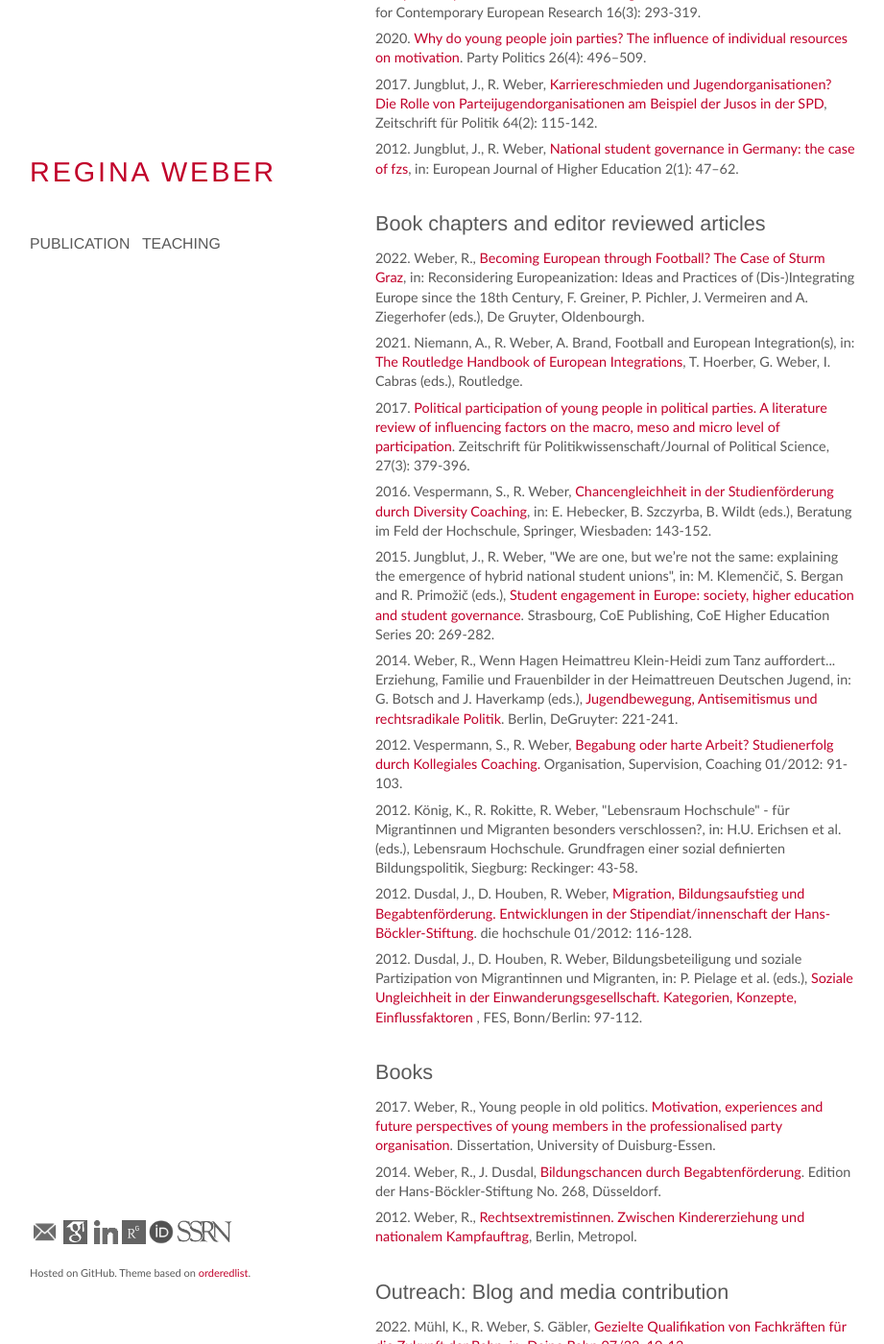
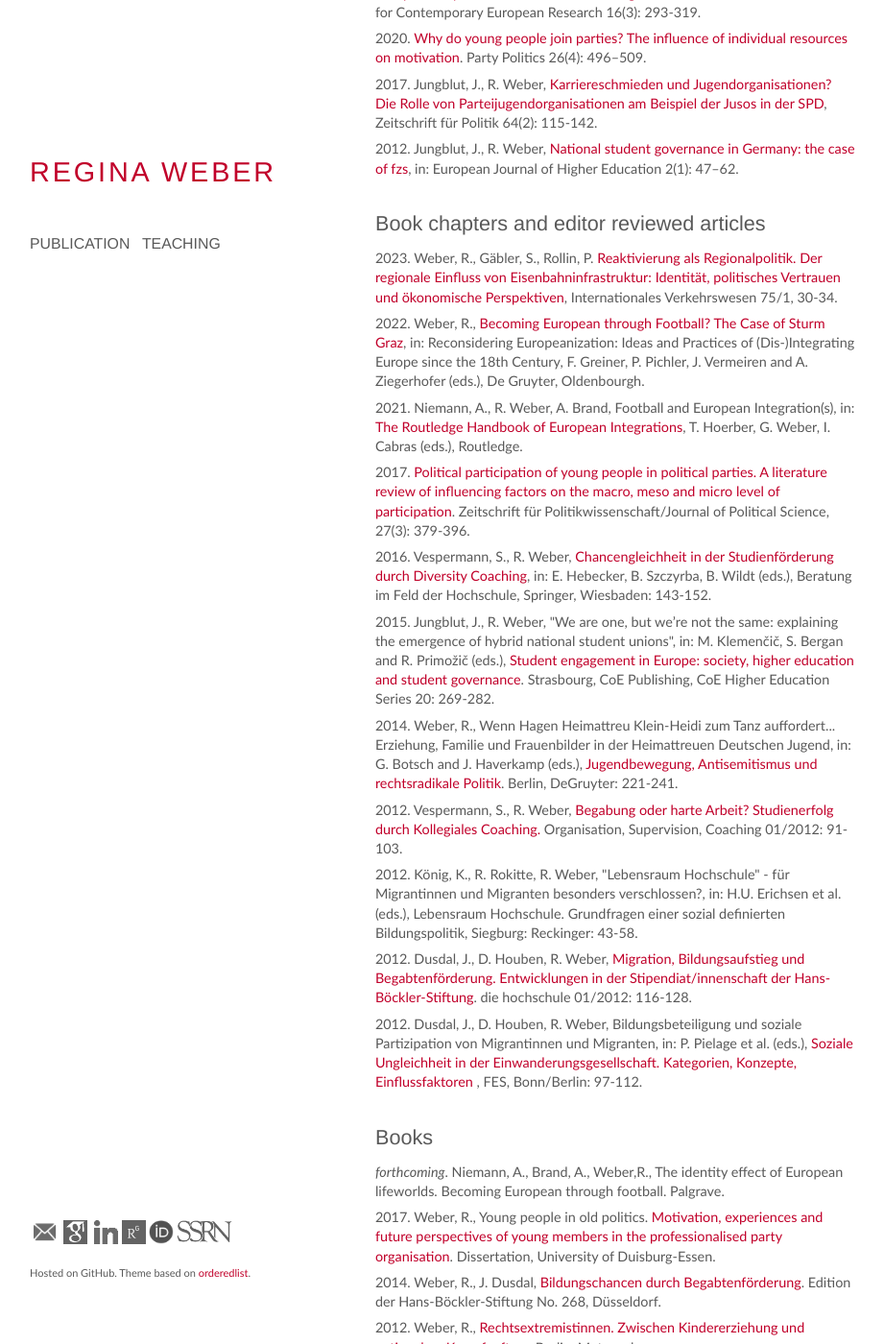
Before and after one commit to robertocabreratapia/robertocabreratapia.github.io, a Jekyll site: the page built from publication.html, in a window 1280 px wide and 1400 px high, scrolled down 524 px. Shown: the whole window at 96% size, without its empty margins (179-1100 px from the left). Built offline with Jekyll 4.4.1, drawn with Linux system fonts in a browser that asks for light colours.

Commit message:
Update publication.html

```diff
--- a/publication.html
+++ b/publication.html
@@ -16,6 +16,7 @@ layout: default
 
 <h2 id="chapter">Book chapters and editor reviewed articles</h2>
 <ul>
+ <li>2023. Weber, R., Gäbler, S., Rollin, P. <a href="">Reaktivierung als Regionalpolitik. Der regionale Einfluss von Eisenbahninfrastruktur: Identität, politisches Vertrauen und ökonomische Perspektiven</a>, Internationales Verkehrswesen 75/1, 30-34.</li>
  <li>2022. Weber, R., <a href="http://ssrn.com/abstract=3801041">Becoming European through Football? The Case of Sturm Graz</a>, in: Reconsidering Europeanization: Ideas and Practices of (Dis-)Integrating Europe since the 18th Century, F. Greiner, P. Pichler, J. Vermeiren and A. Ziegerhofer (eds.), De Gruyter, Oldenbourgh.</li>
  <li>2021. Niemann, A., R. Weber, A. Brand, Football and European Integration(s), in: <a href="https://www.routledge.com/The-Routledge-Handbook-of-European-Integrations/Hoerber-Weber-Cabras/p/book/9780367203078#">The Routledge Handbook of European Integrations</a>, T. Hoerber, G. Weber, I. Cabras (eds.), Routledge.</li>
  <li>2017. <a href="http://rdcu.be/w4na">Political participation of young people in political parties. A literature review of influencing factors on the macro, meso and  micro level of participation</a>. Zeitschrift für Politikwissenschaft/Journal of Political Science, 27(3): 379-396.</li>
@@ -30,6 +31,7 @@ layout: default
 
 <h2 id="books">Books</h2>
  <ul>
+  <li><i>forthcoming</i>. Niemann, A., Brand, A., Weber,R., The identity effect of European lifeworlds. Becoming European through football. Palgrave.</li>
   <li>2017. Weber, R., Young people in old politics. <a href="http://duepublico.uni-duisburg-essen.de/servlets/DerivateServlet/Derivate-43836/WeberRegina_Diss.pdf">Motivation, experiences and future perspectives of young members in the professionalised party organisation</a>. Dissertation, University of Duisburg-Essen.</li>
   <li>2014. Weber, R., J. Dusdal,  <a href="https://www.boeckler.de/pdf/p_edition_hbs_268.pdf">Bildungschancen durch Begabtenförderung</a>. Edition der Hans-Böckler-Stiftung No. 268, Düsseldorf.</li>
   <li>2012. Weber, R., <a href="http://metropol-verlag.de/produkt/regina-weber-rechtsextremistinnen/">Rechtsextremistinnen. Zwischen Kindererziehung und nationalem Kampfauftrag</a>, Berlin, Metropol.</li>
```
Lines whose indentation alone changed are shown as unchanged.
